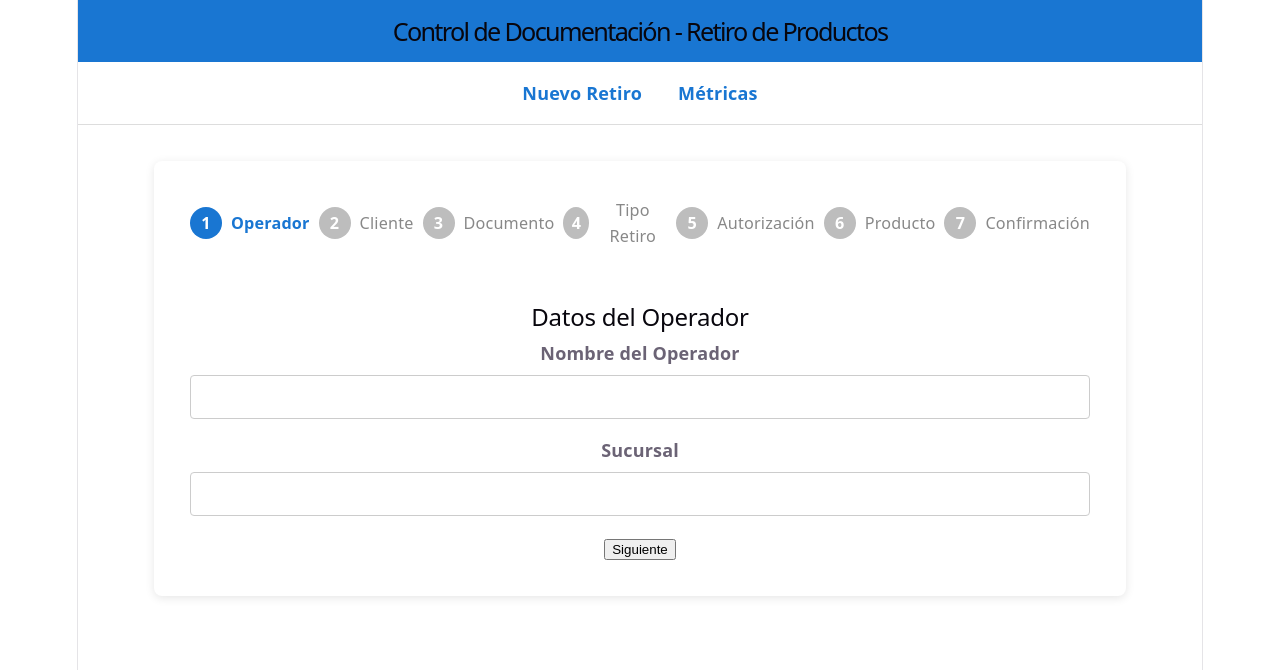
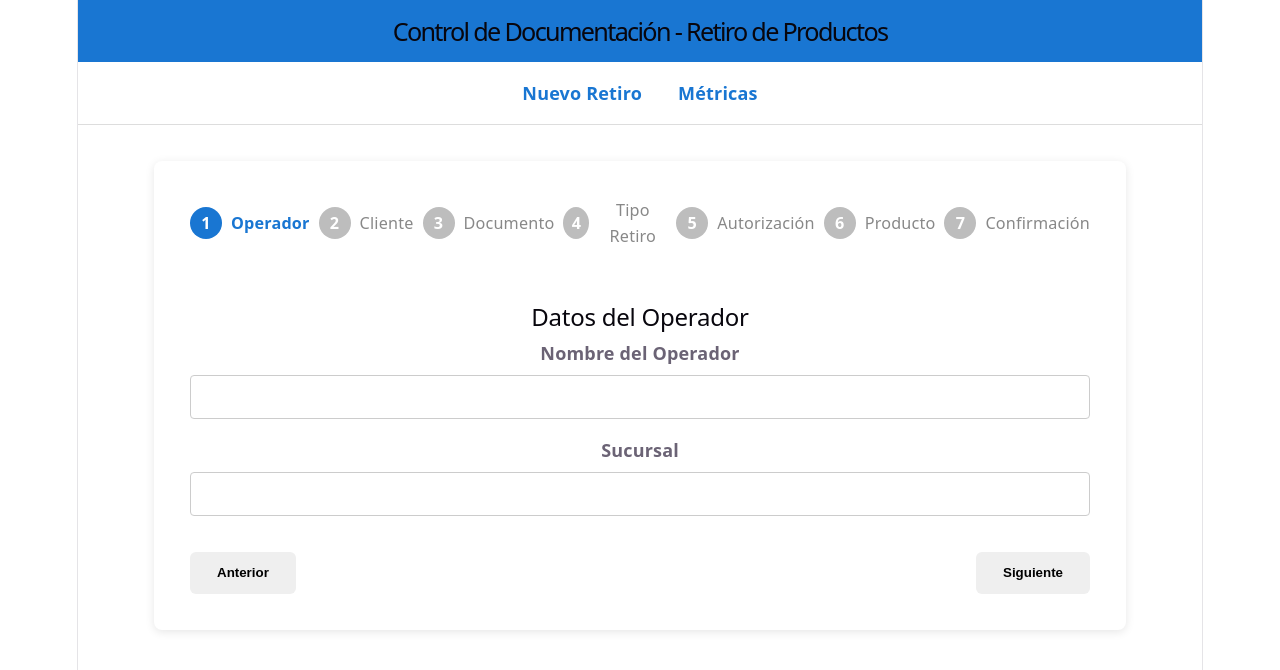
Before and after one commit to BlasterLc/checklist-retiro-frontend, a React (Vite) app: page /retiro in a window 1280 px wide. Shown: the top 670 px of the page. Built offline with nearby package versions, Linux system fonts and the light colour scheme.

Commit message:
pagina 4 (tipo de retiro) y bonton anterior

```diff
--- a/src/components/Flujo/StepTipoRetiro.jsx
+++ b/src/components/Flujo/StepTipoRetiro.jsx
@@ -0,0 +1,50 @@
+function StepTipoRetiro({ formulario, setFormulario }) {
+  return (
+    <>
+      <h2>Tipo de Retiro</h2>
+
+      <div className="form-group">
+        <label>¿Quién retira el pedido?</label>
+
+        <select
+          value={formulario.tipoRetiro}
+          onChange={(e) =>
+            setFormulario({
+              ...formulario,
+              tipoRetiro: e.target.value
+            })
+          }
+        >
+          <option value="">Seleccione</option>
+          <option value="titular">
+            Titular de la compra
+          </option>
+          <option value="tercero">
+            Tercero autorizado
+          </option>
+        </select>
+      </div>
+
+      {formulario.tipoRetiro === "tercero" && (
+        <>
+          <div className="form-group">
+            <label>Nombre del tercero</label>
+
+            <input
+              type="text"
+              value={formulario.tercero}
+              onChange={(e) =>
+                setFormulario({
+                  ...formulario,
+                  tercero: e.target.value
+                })
+              }
+            />
+          </div>
+        </>
+      )}
+    </>
+  );
+}
+
+export default StepTipoRetiro;
--- a/src/pages/NuevoRetiro.jsx
+++ b/src/pages/NuevoRetiro.jsx
@@ -3,6 +3,7 @@ import Stepper from "../components/Flujo/Stepper";
 import StepOperador from "../components/Flujo/StepOperador";
 import StepCliente from "../components/Flujo/StepCliente";
 import StepDocumento from "../components/Flujo/StepDocumento";
+import StepTipoRetiro from "../components/Flujo/StepTipoRetiro";
 
 function NuevoRetiro() {
 
@@ -55,7 +56,10 @@ const [paso, setPaso] = useState(1);
       )}
 
       {paso === 4 && (
-        <h2>Tipo de Retiro</h2>
+        <StepTipoRetiro
+          formulario={formulario}
+          setFormulario={setFormulario}
+        />
       )}
 
       {paso === 5 && (
@@ -70,6 +74,18 @@ const [paso, setPaso] = useState(1);
         <h2>Confirmación</h2>
       )}
 
+      <div className="acciones">
+
+        <button
+          onClick={() => {
+            if (paso > 1) {
+              setPaso(paso - 1);
+            }
+          }}
+        >
+          Anterior
+        </button>
+
         <button
           onClick={() => {
             if (paso < 7) {
@@ -81,9 +97,9 @@ const [paso, setPaso] = useState(1);
         </button>
 
       </div>
+
+    </div>
   );
 }
 
-
-
 export default NuevoRetiro;
--- a/src/styles/pages/_retiro.scss
+++ b/src/styles/pages/_retiro.scss
@@ -113,3 +113,27 @@ select {
 
   border-radius: 4px;
 }
+
+.acciones {
+  display: flex;
+
+  justify-content: space-between;
+
+  margin-top: 2rem;
+}
+
+.acciones button {
+  padding: .75rem 1.5rem;
+
+  border: none;
+
+  border-radius: 6px;
+
+  cursor: pointer;
+
+  font-weight: bold;
+}
+
+.acciones button:hover {
+  opacity: .9;
+}
```
Lines whose indentation alone changed are shown as unchanged.
